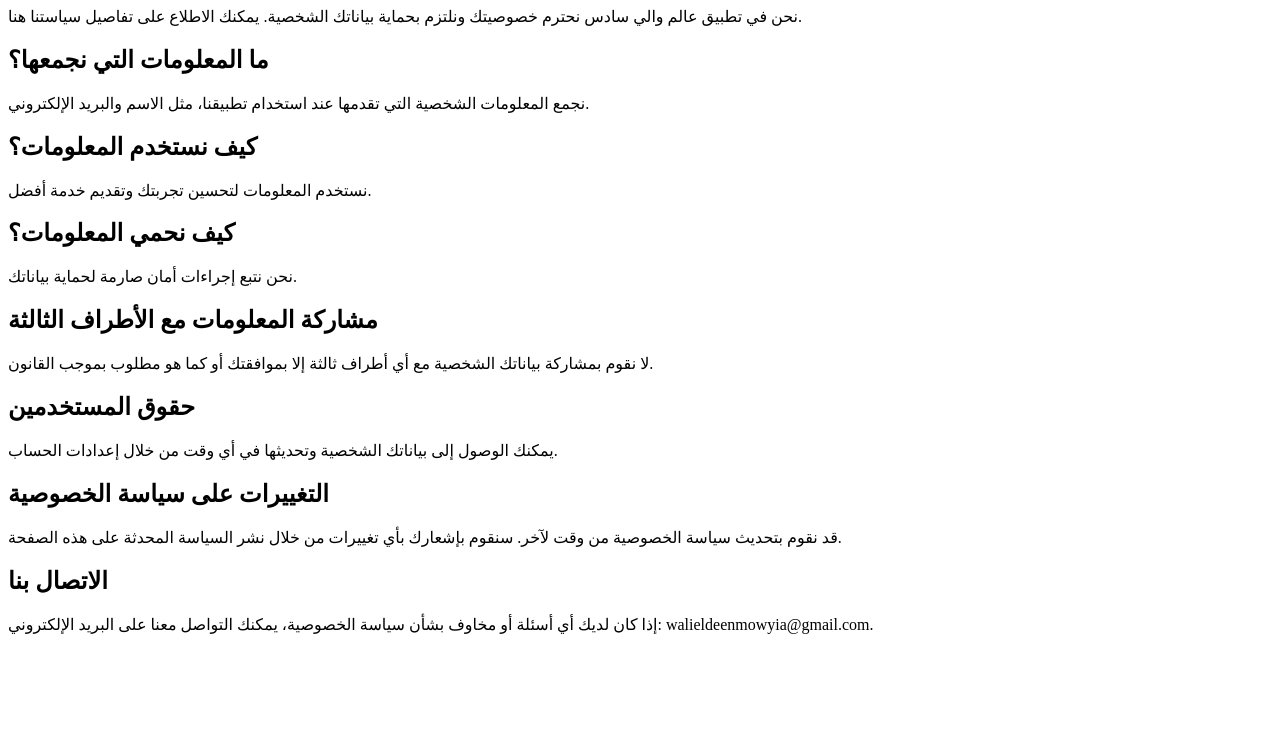
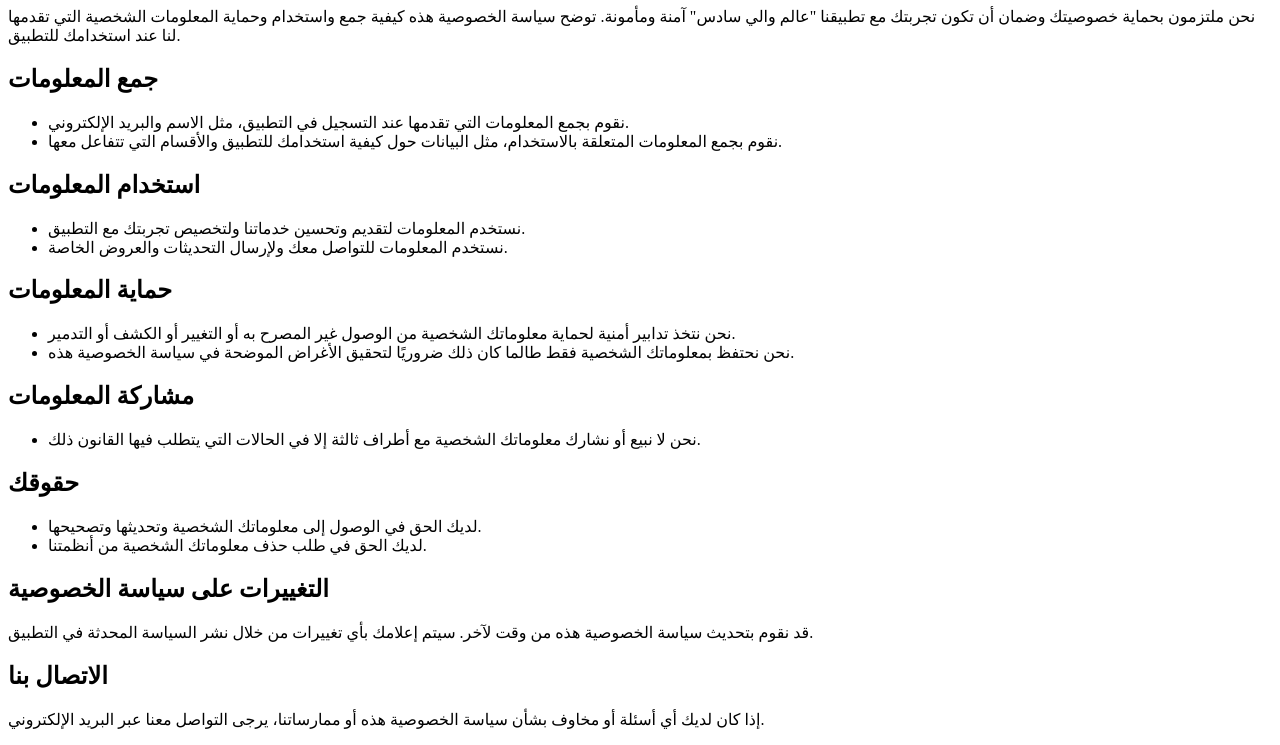
Before and after one commit to hassenboss/Privacy_Policy_ars, a plain HTML site: page index.html in a window 1280 px wide. Shown: the part 74-819 px from the top of the page. Drawn offline with Linux system fonts and the light colour scheme.

Commit message:
Update index.html

```diff
--- a/index.html
+++ b/index.html
@@ -3,31 +3,45 @@
 <head>
     <meta charset="UTF-8">
     <meta name="viewport" content="width=device-width, initial-scale=1.0">
-    <title>سياسة الخصوصية - عالم والي سادس </title>
+    <title>سياسة الخصوصية - عالم والي سادس</title>
 </head>
 <body>
-    <h1>سياسة الخصوصية لتطبيق عالم والي</h1>
-    <p>نحن في تطبيق عالم والي سادس نحترم خصوصيتك ونلتزم بحماية بياناتك الشخصية. يمكنك الاطلاع على تفاصيل سياستنا هنا.</p>
+    <h1>سياسة الخصوصية لتطبيق عالم والي سادس</h1>
+    <p>نحن ملتزمون بحماية خصوصيتك وضمان أن تكون تجربتك مع تطبيقنا "عالم والي سادس" آمنة ومأمونة. توضح سياسة الخصوصية هذه كيفية جمع واستخدام وحماية المعلومات الشخصية التي تقدمها لنا عند استخدامك للتطبيق.</p>
 
-    <h2>ما المعلومات التي نجمعها؟</h2>
-    <p>نجمع المعلومات الشخصية التي تقدمها عند استخدام تطبيقنا، مثل الاسم والبريد الإلكتروني.</p>
+    <h2>جمع المعلومات</h2>
+    <ul>
+        <li>نقوم بجمع المعلومات التي تقدمها عند التسجيل في التطبيق، مثل الاسم والبريد الإلكتروني.</li>
+        <li>نقوم بجمع المعلومات المتعلقة بالاستخدام، مثل البيانات حول كيفية استخدامك للتطبيق والأقسام التي تتفاعل معها.</li>
+    </ul>
 
-    <h2>كيف نستخدم المعلومات؟</h2>
-    <p>نستخدم المعلومات لتحسين تجربتك وتقديم خدمة أفضل.</p>
+    <h2>استخدام المعلومات</h2>
+    <ul>
+        <li>نستخدم المعلومات لتقديم وتحسين خدماتنا ولتخصيص تجربتك مع التطبيق.</li>
+        <li>نستخدم المعلومات للتواصل معك ولإرسال التحديثات والعروض الخاصة.</li>
+    </ul>
 
-    <h2>كيف نحمي المعلومات؟</h2>
-    <p>نحن نتبع إجراءات أمان صارمة لحماية بياناتك.</p>
+    <h2>حماية المعلومات</h2>
+    <ul>
+        <li>نحن نتخذ تدابير أمنية لحماية معلوماتك الشخصية من الوصول غير المصرح به أو التغيير أو الكشف أو التدمير.</li>
+        <li>نحن نحتفظ بمعلوماتك الشخصية فقط طالما كان ذلك ضروريًا لتحقيق الأغراض الموضحة في سياسة الخصوصية هذه.</li>
+    </ul>
 
-    <h2>مشاركة المعلومات مع الأطراف الثالثة</h2>
-    <p>لا نقوم بمشاركة بياناتك الشخصية مع أي أطراف ثالثة إلا بموافقتك أو كما هو مطلوب بموجب القانون.</p>
+    <h2>مشاركة المعلومات</h2>
+    <ul>
+        <li>نحن لا نبيع أو نشارك معلوماتك الشخصية مع أطراف ثالثة إلا في الحالات التي يتطلب فيها القانون ذلك.</li>
+    </ul>
 
-    <h2>حقوق المستخدمين</h2>
-    <p>يمكنك الوصول إلى بياناتك الشخصية وتحديثها في أي وقت من خلال إعدادات الحساب.</p>
+    <h2>حقوقك</h2>
+    <ul>
+        <li>لديك الحق في الوصول إلى معلوماتك الشخصية وتحديثها وتصحيحها.</li>
+        <li>لديك الحق في طلب حذف معلوماتك الشخصية من أنظمتنا.</li>
+    </ul>
 
     <h2>التغييرات على سياسة الخصوصية</h2>
-    <p>قد نقوم بتحديث سياسة الخصوصية من وقت لآخر. سنقوم بإشعارك بأي تغييرات من خلال نشر السياسة المحدثة على هذه الصفحة.</p>
+    <p>قد نقوم بتحديث سياسة الخصوصية هذه من وقت لآخر. سيتم إعلامك بأي تغييرات من خلال نشر السياسة المحدثة في التطبيق.</p>
 
     <h2>الاتصال بنا</h2>
-    <p>إذا كان لديك أي أسئلة أو مخاوف بشأن سياسة الخصوصية، يمكنك التواصل معنا على البريد الإلكتروني: walieldeenmowyia@gmail.com.</p>
+    <p>إذا كان لديك أي أسئلة أو مخاوف بشأن سياسة الخصوصية هذه أو ممارساتنا، يرجى التواصل معنا عبر البريد الإلكتروني.</p>
 </body>
 </html>
```
